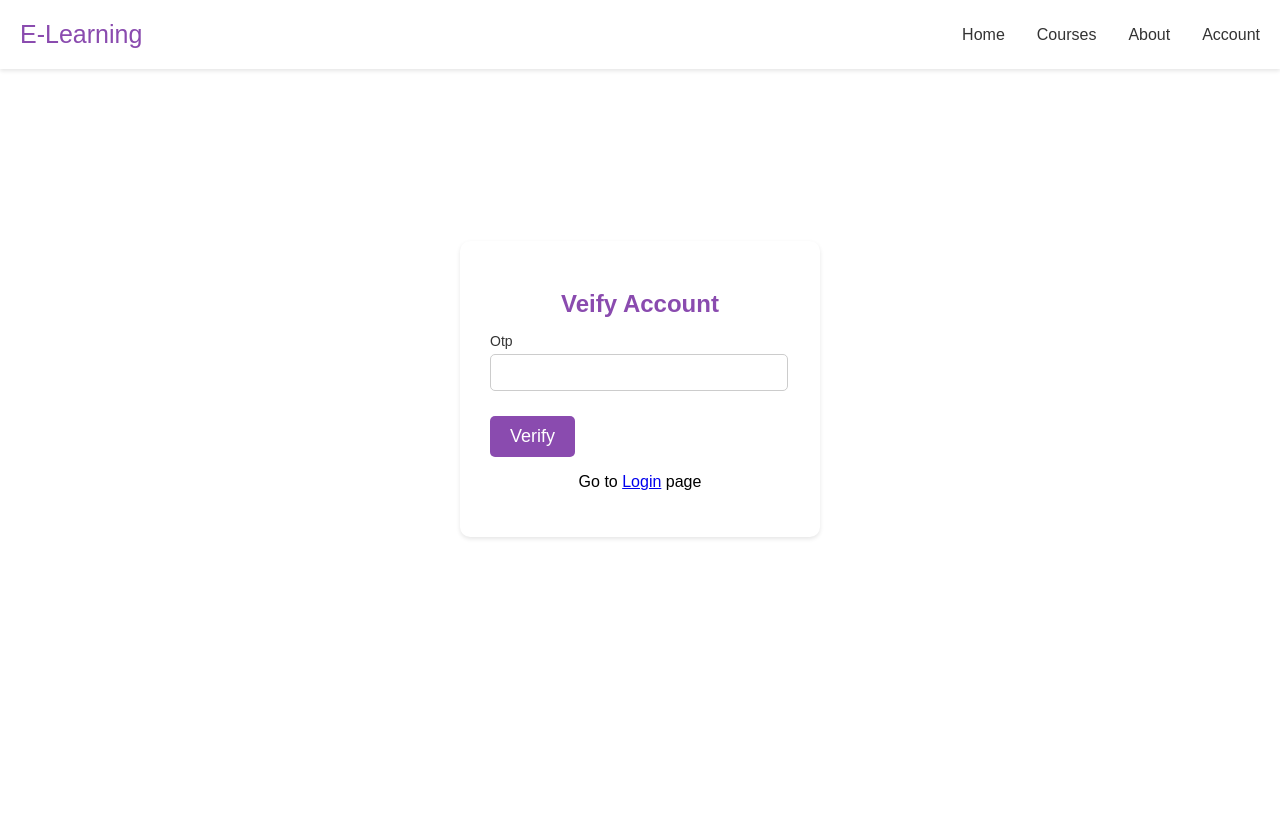
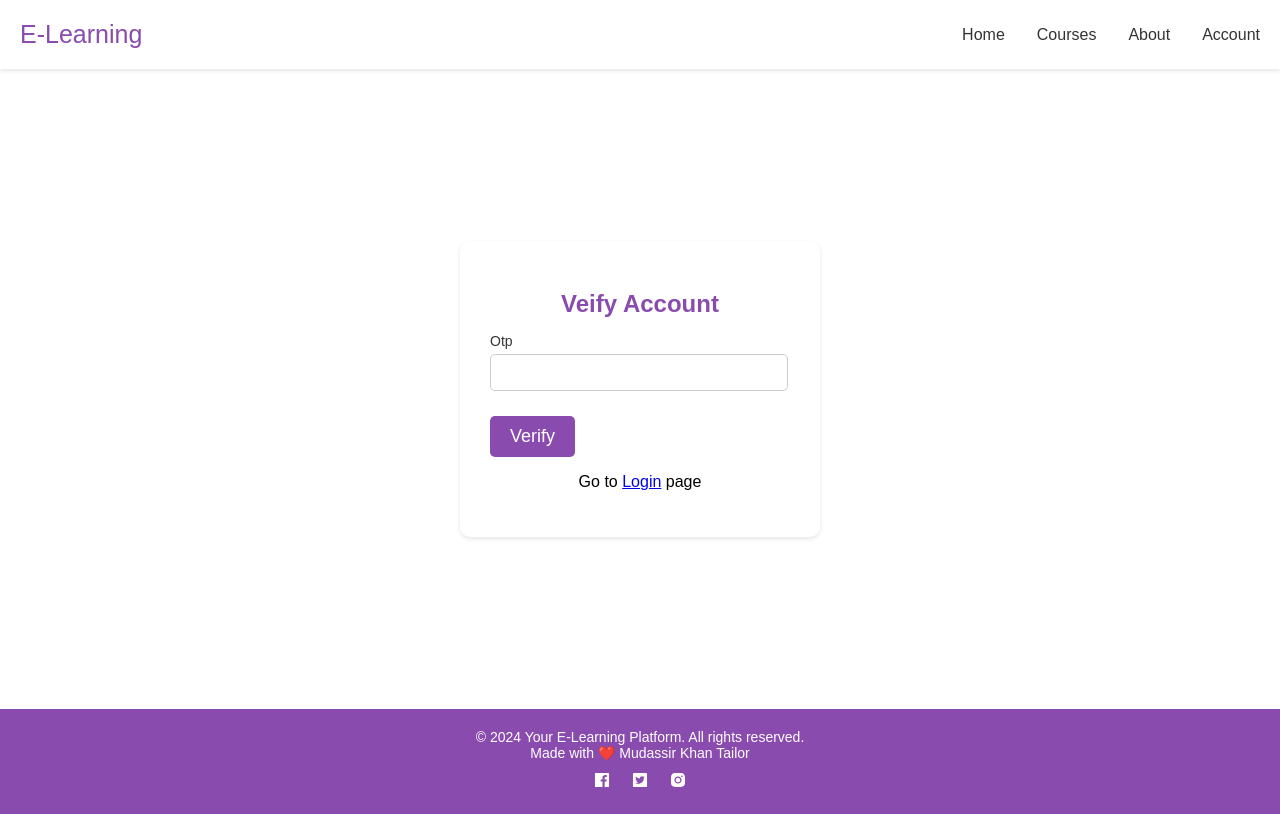
Before and after one commit to MudassirKhanT/E-Learning-Portal-Frontend, a React (Vite) app: page /verify in a window 1280 px wide. Built offline with nearby package versions, Linux system fonts and the light colour scheme.

Commit message:
add footer part

```diff
--- a/src/App.jsx
+++ b/src/App.jsx
@@ -7,6 +7,7 @@ import Header from "./components/Header/Header";
 import Login from "./pages/Auth/Login";
 import Register from "./pages/Auth/Register";
 import Verify from "./pages/Auth/Verify";
+import Footer from "./components/Footer/Footer";
 
 const App = () => {
   return (
@@ -19,6 +20,7 @@ const App = () => {
           <Route path="/register" element={<Register />} />
           <Route path="/verify" element={<Verify />} />
         </Routes>
+        <Footer />
       </BrowserRouter>
     </>
   );
--- /dev/null
+++ b/src/components/Footer/Footer.jsx
@@ -0,0 +1,28 @@
+import React from "react";
+import "./footer.css";
+import { AiFillFacebook, AiFillInstagram, AiFillTwitterSquare } from "react-icons/ai";
+
+const Footer = () => {
+  return (
+    <footer>
+      <div className="footer-content">
+        <p>
+          &copy; 2024 Your E-Learning Platform. All rights reserved. <br /> Made with ❤️ <a href="https://github.com/MudassirKhanT/E-Learning-Portal-Frontend">Mudassir Khan Tailor</a>
+        </p>
+        <div className="social-links">
+          <a href="">
+            <AiFillFacebook />
+          </a>
+          <a href="">
+            <AiFillTwitterSquare />
+          </a>
+          <a href="">
+            <AiFillInstagram />
+          </a>
+        </div>
+      </div>
+    </footer>
+  );
+};
+
+export default Footer;
--- /dev/null
+++ b/src/components/Footer/footer.css
@@ -0,0 +1,36 @@
+footer {
+  background-color: #8a4baf;
+  color: #fff;
+  padding: 20px 0;
+  text-align: center;
+  bottom: 0;
+
+  .footer-content {
+    max-width: 1200px;
+    margin: 0 auto;
+
+    p {
+      margin: 0;
+      font-size: 14px;
+    }
+
+    a {
+      text-decoration: none;
+      color: inherit;
+    }
+    .social-links {
+      margin-top: 10px;
+      a {
+        color: #fff;
+        font-size: 18px;
+        margin: 0 10px;
+        text-decoration: none;
+        transition: color 0.3s ease;
+
+        &:hover {
+          color: #f5f5f5;
+        }
+      }
+    }
+  }
+}
```
